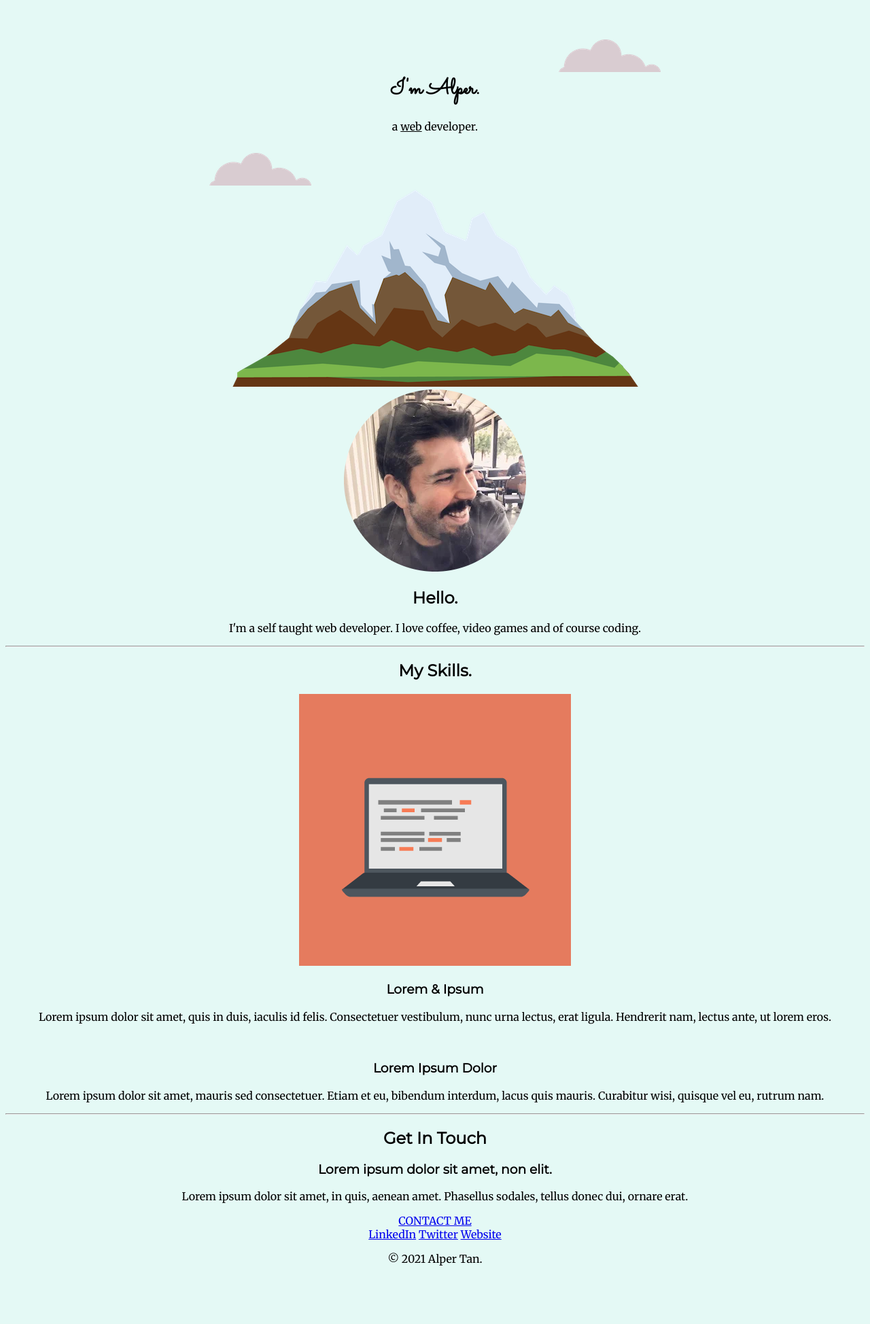
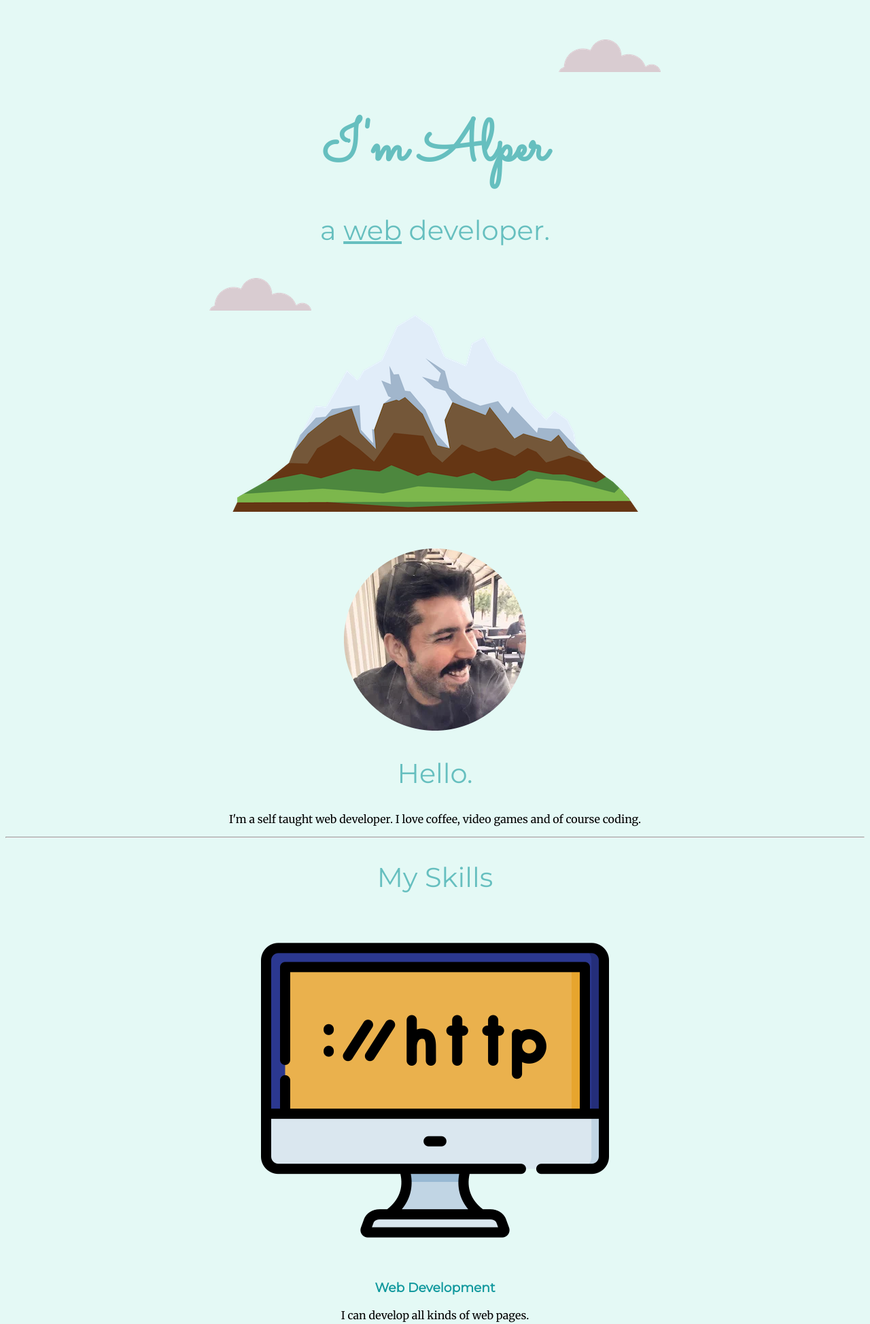
Before and after one commit to AlperTan/CSS-My-Site, a plain HTML site: page index.html in a window 1280 px wide. Shown: the top 1948 px of the page at 68% size. Before the commit the page ends 1878 px from the top, so only its background shows below. Drawn offline with Linux system fonts and the light colour scheme.

Commit message:
minor changes on layout

```diff
--- a/css/styles.css
+++ b/css/styles.css
@@ -5,16 +5,31 @@ body {
 }
 
 h1 {
-  margin-top: 0;
+  color: #66BFBF;
+  font-size: 5.265rem;
+  margin: 50px auto 0 auto;
   font-family: 'Sacramento', serif;
 }
 
 h2 {
+  color: #66BFBF;
+  font-family: 'Montserrat', serif;
+  font-size: 2.5rem;
+  font-weight: normal;
+
+}
+
+h3 {
+  color: #11999E;
   font-family: 'Montserrat', serif;
 }
 
-h3 {
-  font-family: 'Montserrat', serif;
+a {
+  color: #11999E;
+}
+
+.profile {
+  margin-top: 50px;
 }
 
 .bottom-cloud {
@@ -46,3 +61,7 @@ h3 {
 .web {
   text-decoration: underline;
 }
+
+.contact-me {
+  margin-top: 50px;
+}
--- a/index.html
+++ b/index.html
@@ -14,8 +14,8 @@
 <body>
   <div class="top-container">
     <img class="top-cloud" src="images/cloud.png" alt="cloud-image">
-    <h1>I'm Alper.</h1>
-    <p>a <span class="web">web</span> developer.</p>
+    <h1>I'm Alper</h1>
+    <h2>a <span class="web">web</span> developer.</h2>
     <img class="bottom-cloud" src="images/cloud.png" alt="cloud-image">
     <img src="images/mountain.png" alt="mountain-image">
   </div>
@@ -28,23 +28,23 @@
     </div>
     <hr>
     <div class="skills">
-      <h2>My Skills.</h2>
+      <h2>My Skills</h2>
       <div class="skill-row">
-        <img class="" src="images/computer.png" alt="">
-        <h3>Lorem & Ipsum</h3>
-        <p>Lorem ipsum dolor sit amet, quis in duis, iaculis id felis. Consectetuer vestibulum, nunc urna lectus, erat ligula. Hendrerit nam, lectus ante, ut lorem eros.</p>
+        <img class="" src="images/website.png" alt="">
+        <h3>Web Development</h3>
+        <p>I can develop all kinds of web pages.</p>
       </div>
       <div class="skill-row">
-        <img class="" src="" alt="">
-        <h3>Lorem Ipsum Dolor</h3>
-        <p>Lorem ipsum dolor sit amet, mauris sed consectetuer. Etiam et eu, bibendum interdum, lacus quis mauris. Curabitur wisi, quisque vel eu, rutrum nam.</p>
+        <img class="" src="images/ux.png" alt="">
+        <h3>Web Design</h3>
+        <p>I can design your website however you want.</p>
       </div>
     </div>
     <hr>
     <div class="contact-me">
+      <img src="images/contact.png" alt="">
       <h2>Get In Touch</h2>
-      <h3>Lorem ipsum dolor sit amet, non elit.</h3>
-      <p>Lorem ipsum dolor sit amet, in quis, aenean amet. Phasellus sodales, tellus donec dui, ornare erat.</p>
+      <p>Fell free to contact me.</p>
       <a class="btn" href="mailto:tan.alper@gmail.com">CONTACT ME</a>
     </div>
   </div>
@@ -52,8 +52,8 @@
 
   <div class="bottom-container">
     <a class="footer-link" href="https://www.linkedin.com/">LinkedIn</a>
-    <a class="footer-link" href="https://twitter.com/">Twitter</a>
-    <a class="footer-link" href="https://www.appbrewery.co/">Website</a>
+    <a class="footer-link" href="https://twitter.com/tanalper">Twitter</a>
+    <a class="footer-link" href="#">Website</a>
     <p>© 2021 Alper Tan.</p>
   </div>
 
```
Also changed, not shown: images/contact.png (added), images/ux.png (added), images/website.png (added).
